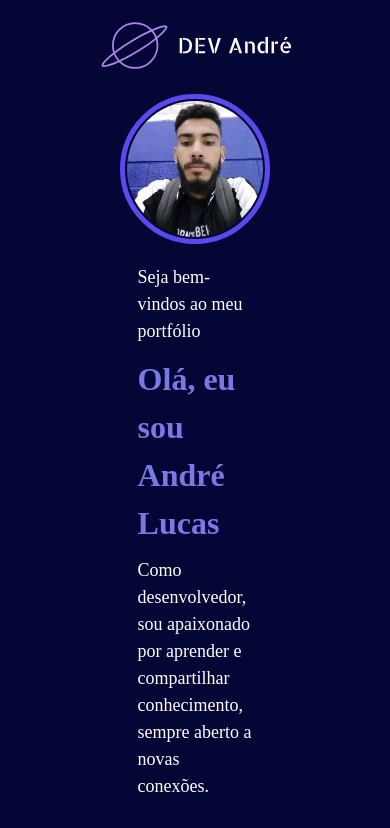
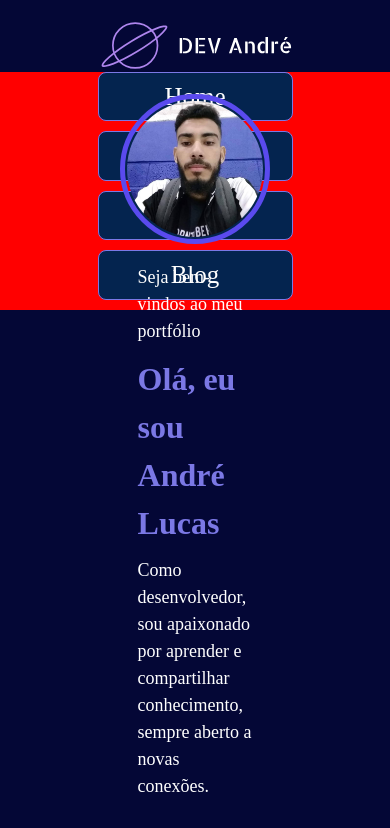
Before and after one commit to andrelucca99/new_portfolio, a React (Vite) app: page / in a window 390 px wide. Shown: the top 828 px of the page. Built offline with nearby package versions, Linux system fonts and the light colour scheme.

Commit message:
style: add menu mobile

```diff
--- a/src/Theme/index.tsx
+++ b/src/Theme/index.tsx
@@ -28,7 +28,7 @@ export const theme = {
     bold: 700,
   },
   breakpoints: {
-    mobile: '375px',
+    mobile: '300px',
     tablet: '800px',
     laptop: '1024px',
     desktop: '2048px',
--- a/src/components/Header/index.tsx
+++ b/src/components/Header/index.tsx
@@ -14,10 +14,17 @@ const HeaderStyled = styled.header`
   height: 64px;
   margin-top: 20px;
 
-  background-color: transparent;
-
   display: flex;
   justify-content: space-around;
+
+  @media ${devices.mobile} {
+    flex-direction: column;
+    align-items: center;
+  }
+
+  @media ${devices.tablet} {
+    flex-direction: row;
+  }
 `;
 
 const Nav = styled.nav`
@@ -27,10 +34,10 @@ const Nav = styled.nav`
   font-family: ${({ theme }) => theme.fonts.primary};
   font-weight: ${({ theme }) => theme.weight.regular};
 
-  @media ${devices.mobileS} {
+  @media ${devices.mobile} {
     display: none;
   }
-  @media ${devices.laptop} {
+  @media ${devices.tablet} {
     display: flex;
   }
 
@@ -53,9 +60,36 @@ const LinkNav = styled(NavLink)`
 const Logo = styled.figure`
   width: 100%;
 
-  @media ${devices.mobileS} {
+  @media ${devices.mobile} {
     width: 50%;
   }
+`;
+
+const NavMobile = styled.nav`
+  width: 100%;
+  display: flex;
+  flex-direction: column;
+  align-items: center;
+  background-color: red;
+
+  @media ${devices.tablet} {
+    display: none;
+  }
+
+  font-size: ${({ theme }) => theme.size.lg};
+  font-weight: ${({ theme }) => theme.weight.regular};
+`;
+
+const LinkNavMobile = styled(NavLink)`
+  width: 50%;
+  text-align: center;
+  background-color: #04244F;
+  color: ${({ theme }) => theme.textColor.primary};
+  text-decoration: none;
+  border: 1px solid #7B78E5;
+  border-radius: 8px;
+  padding: 5px 10px;
+  margin-bottom: 10px;
 `;
 
 function Header() {
@@ -66,6 +100,14 @@ function Header() {
           <img src={ logo } alt=" Logo DEV André" />
         </Link>
       </Logo>
+
+      {devices.mobile
+        && <NavMobile>
+          <LinkNavMobile to="/">Home</LinkNavMobile>
+          <LinkNavMobile to="/sobre">Sobre</LinkNavMobile>
+          <LinkNavMobile to="/projetos">Projetos</LinkNavMobile>
+          <LinkNavMobile to="/blog">Blog</LinkNavMobile>
+           </NavMobile>}
 
       <Nav>
         <LinkNav to="/">Home</LinkNav>
@@ -79,6 +121,7 @@ function Header() {
           link2="https://github.com/andrelucca99"
         />
       </Nav>
+
     </HeaderStyled>
   );
 }
```
